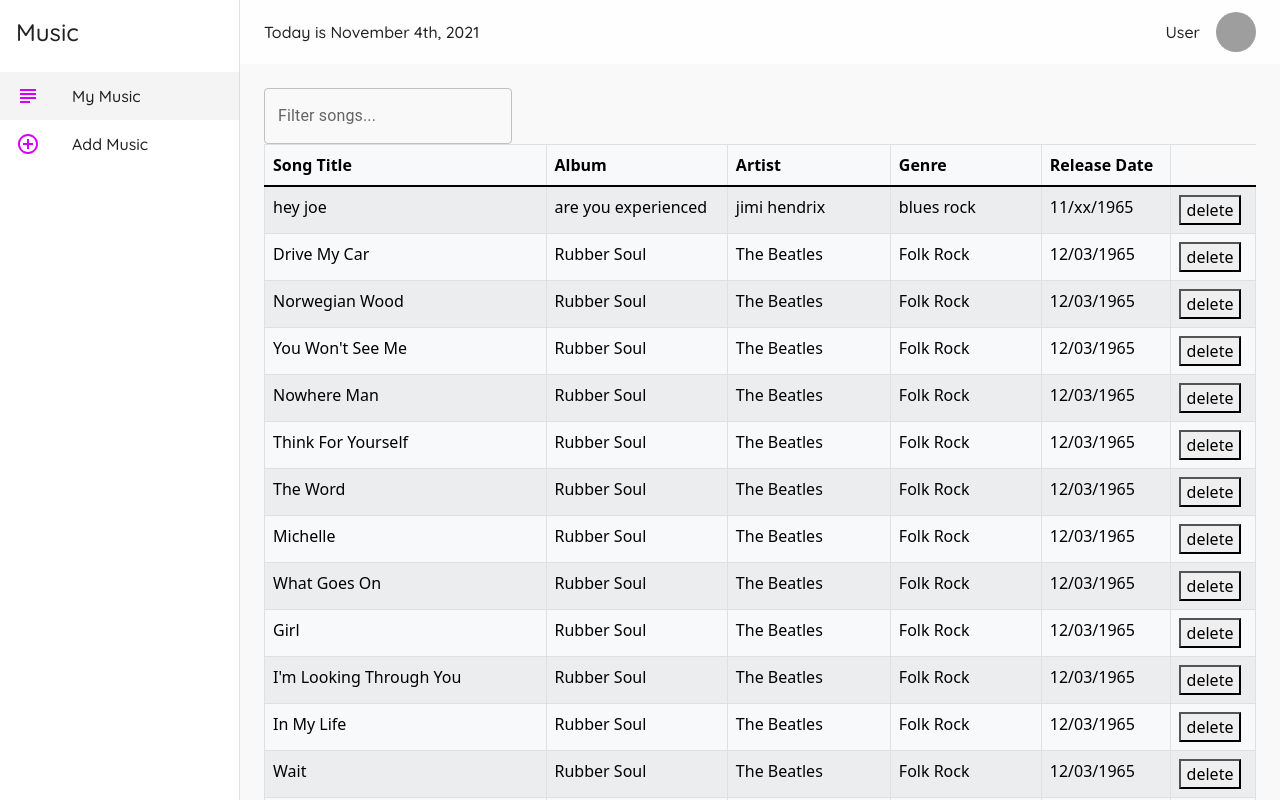
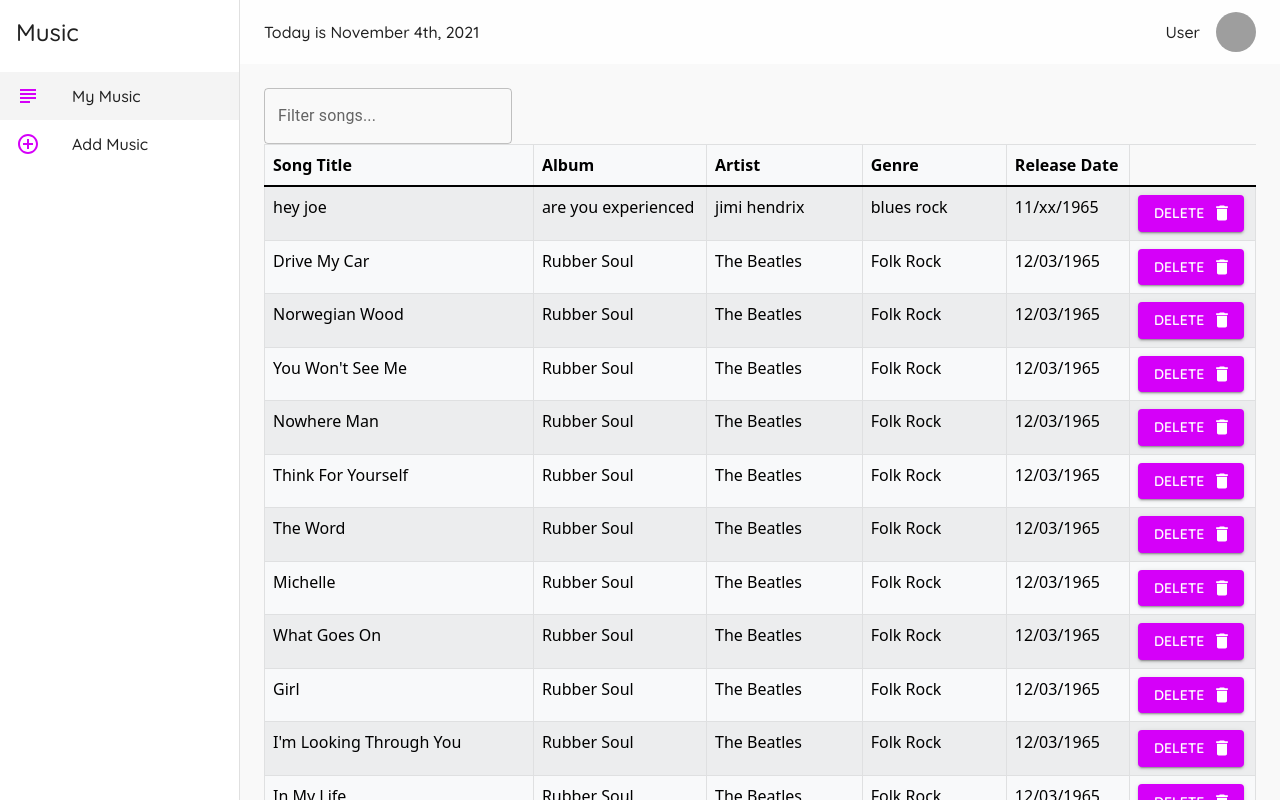
Before and after one commit to giuseppe-g-gelardi/reactmusiclibrary, a React (Create React App) app: page /music in a window 1280 px wide. Shown: the top 800 px of the page. Built offline with nearby package versions, Linux system fonts and the light colour scheme; data requests are answered from the project's data file; grey boxes are pictures that could not be loaded.

Commit message:
add material ui button to delete row

```diff
--- a/data/db.json
+++ b/data/db.json
@@ -249,36 +249,12 @@
       "id": "618328feb8cc8693242c91c0"
     },
     {
-      "title": "",
-      "album": "",
-      "artist": "",
-      "genre": "",
-      "releaseDate": "",
-      "id": "70MDmW3"
-    },
-    {
-      "title": "",
-      "album": "",
-      "artist": "",
-      "genre": "",
-      "releaseDate": "",
-      "id": "qwSKE-c"
-    },
-    {
       "title": "asdfasdf",
       "album": "asdfasdf",
       "artist": "asdf",
       "genre": "asdfasdf",
       "releaseDate": "asdfasdf",
       "id": "eZmQ4o4"
-    },
-    {
-      "title": "1234",
-      "album": "1234",
-      "artist": "1234",
-      "genre": "1234",
-      "releaseDate": "1234",
-      "id": "7sO8-n4"
     },
     {
       "title": "nebby tunes",
--- a/src/components/MusicTable.jsx
+++ b/src/components/MusicTable.jsx
@@ -3,10 +3,8 @@
 import { Table } from 'react-bootstrap'
 import TextField from '@mui/material/TextField'
 import { makeStyles } from '@material-ui/core/styles'
-
-
-// import { InputBase } from '@mui/material';
-
+import Button from '@material-ui/core/Button'
+import DeleteIcon from '@material-ui/icons/Delete';
 
 const useStyles = makeStyles({
   field: {
@@ -19,11 +17,9 @@
 export default function MusicTable() {
   const [searchTerm, setSearchTerm] = useState('')
   // const [songs, setSongs] = useState([])
-
   const [songList, setSongList] = useState([])
 
   const classes = useStyles()
-
 
   // express api
   // const dbUri = 'http://localhost:3500/songs/'
@@ -36,7 +32,6 @@
   //json server
   const dbUri = 'http://localhost:8000/songs'
 
-
   useEffect(() => {
     getSongs()
   }, [])
@@ -46,7 +41,6 @@
       await axios.get(`${dbUri}`).then(
         response => {
           setSongList(response.data)
-          console.log(response)
         }, err => {console.log(err)})
     } catch (e) {console.log(e)}
   }
@@ -62,8 +56,6 @@
     setSongList(newSongs)
   }
 
-
-
   return (
     <div>
 
@@ -76,8 +68,6 @@
             setSearchTerm(e.target.value)
           }}
         />
-
-
 
         <br />
         <div className='table'>
@@ -104,23 +94,31 @@
                   } else if (
                     searchString
                       .toLowerCase()
-                      .includes(searchTerm.toLowerCase())
-                  ) {
+                      .includes(searchTerm.toLowerCase())) {
                     return val
                   }
                 })
                 .map((val, key) => {
                   return (
                     <tr key={key}>
-                    {/* {console.log(val._id.$oid)} */}
-
                       <td>{val.title}</td>
                       <td>{val.album}</td>
                       <td>{val.artist}</td>
                       <td>{val.genre}</td>
                       <td>{val.releaseDate}</td>
                       <td>
-                        <button onClick={() => handleDelete(val.id)}>delete</button>
+
+                        <Button
+                          className={classes.btn}
+                          onClick={() => handleDelete(val.id)}
+                          type='submit'
+                          color='secondary'
+                          variant='contained'
+                          endIcon={<DeleteIcon />}
+                        >
+                          Delete
+                        </Button>
+
                       </td>
                     </tr>
                   )
@@ -132,3 +130,68 @@
     </div>
   )
 }
+
+
+
+
+// <div>
+
+// <div id='table-filter' className='song-table'>
+
+//   <TextField
+//   label='Filter songs...'
+//   className={classes.field}
+//     onChange={e => {
+//       setSearchTerm(e.target.value)
+//     }}
+//   />
+
+//   <br />
+//   <div className='table'>
+//     <Table responsive striped bordered hover variant='light'>
+//       <thead>
+//         <tr>
+//           <th>Song Title</th>
+//           <th>Album</th>
+//           <th>Artist</th>
+//           <th> Genre</th>
+//           <th>Release Date</th>
+//         </tr>
+//       </thead>
+//       <tbody>
+//         {songList
+//           // eslint-disable-next-line array-callback-return
+//           .filter(val => {
+//             let searchString = ''
+//             for (let value of Object.entries(val)) {
+//               searchString += `${value}\t`
+//             }
+//             if (searchTerm === '') {
+//               return val
+//             } else if (
+//               searchString
+//                 .toLowerCase()
+//                 .includes(searchTerm.toLowerCase())
+//             ) {
+//               return val
+//             }
+//           })
+//           .map((val, key) => {
+//             return (
+//               <tr key={key}>
+//                 <td>{val.title}</td>
+//                 <td>{val.album}</td>
+//                 <td>{val.artist}</td>
+//                 <td>{val.genre}</td>
+//                 <td>{val.releaseDate}</td>
+//                 <td>
+//                   <button onClick={() => handleDelete(val.id)}>delete</button>
+//                 </td>
+//               </tr>
+//             )
+//           })}
+//       </tbody>
+//     </Table>
+//   </div>
+// </div>
+// </div>
```
Also changed, not shown: src/components/AddSong.jsx (+0 -40 lines).
